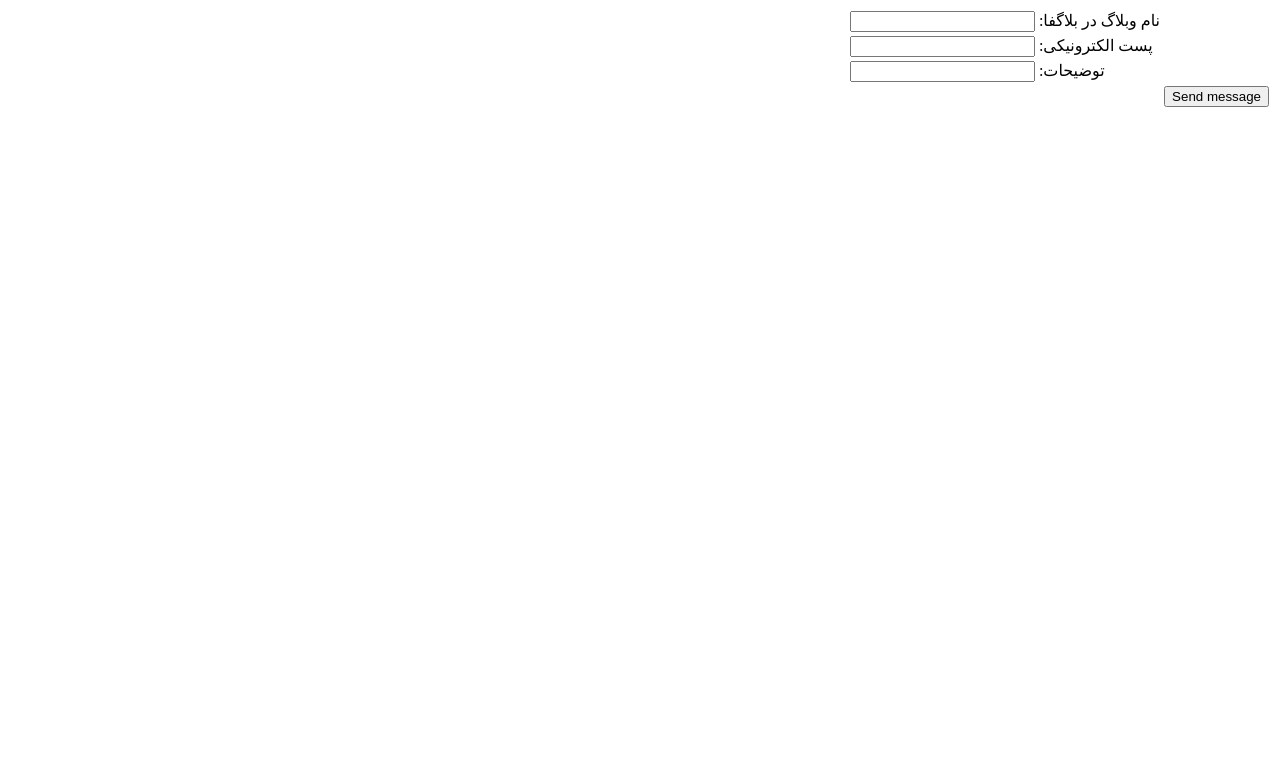
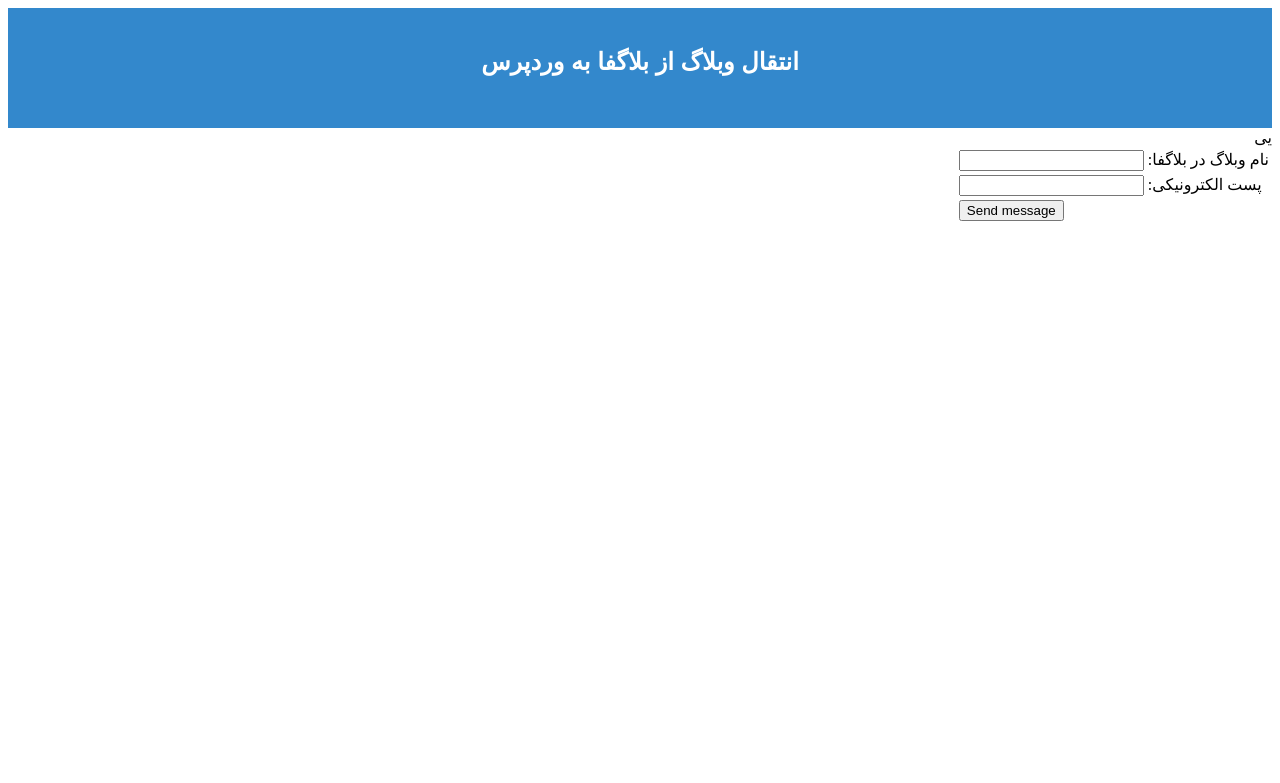
Before and after one commit to smirzai/blogfa2wordpress, a Django app: page /blogfa2wordpress/contact in a window 1280 px wide. Shown: the top 783 px of the page. Run offline with Django 3.2, Linux system fonts and the light colour scheme; parts of the project's set-up code (start-up, migrations or seed data) failed here and were passed over.

Commit message:
enhance contact.html

```diff
--- a/blgf2wrdprsSite/blgf2wrdprsSite/templates/contact.html
+++ b/blgf2wrdprsSite/blgf2wrdprsSite/templates/contact.html
@@ -1,33 +1,68 @@
 <html xmlns="http://www.w3.org/1999/xhtml" debug="true" DIR="RTL">
 
 	<head>
-	   <title>Blogfa to Wordpress Convertor</title>
+	   <title>انتقال وبلاگ از بلاگفا به وردپرس</title>
 	</head>
+	<style>
+	   .header {
+			  background-color:#3388CC;
+			  background-position:initial initial;
+			  background-repeat:initial initial;
+			  height:80px;
+			  margin:0;
+			  padding:0;
+			  position:relative;
+
+
+			  color:white;
+			  font-family:Arial;
+			  font-size:18pt;
+			  font-weight:bold;
+			  text-align:center;
+			  padding-top:40px;
+			  position:relative;
+			   margin:0;
+			   text-align:center;
+         }
+      .error {
+          color:red;
+          vertical-align:middle;
+
+       }
+
+
+	</style>
+
 	<body>
+	   <div class="header"> انتقال  وبلاگ از بلاگفا به وردپرس
+	   </div>
+	     یی
 		<form action="/blogfa2wordpress/contact" method="post">{% csrf_token %}
 			    <div class="fieldWrapper">
 
 			<table>
 				<tr>
-			  		<td align="right">
-			       	{{ form.non_field_errors }}
-			 	 	</td>
 			  		<td align="left">
 			        {{ form.website.errors }}
 			        <label for="id_website">نام وبلاگ در بلاگفا:</label>
 			        {{ form.website }}
 			  		</td>
+			  		<td align="right" class="error">
+
+			       	{{ form.non_field_errors }}
+			 	 	</td>
 			 	</tr>
 			 	<tr>
-			 		<td align="right">
-
-			        {{ form.email.errors }}
-			 		</td>
 			  		<td align="left">
 			        <label for="id_email">پست  الکترونیکی:</label>
 			        {{ form.email }}
 			  		</td>
+			 		<td align="right" class="error">
+
+			        {{ form.email.errors }}
+			 		</td>
 			 	</tr>
+			 	<!--
 			 	<tr>
 			 		<td align="right">
 			        {{ form.comment.errors }}
@@ -37,6 +72,7 @@
 			        {{ form.comment }}
 			      </td>
 			    </tr>
+			    -->
 			    <tr>
 			  		<td align="left">
 			    		<p><input type="submit" value="Send message" /></p>
```
